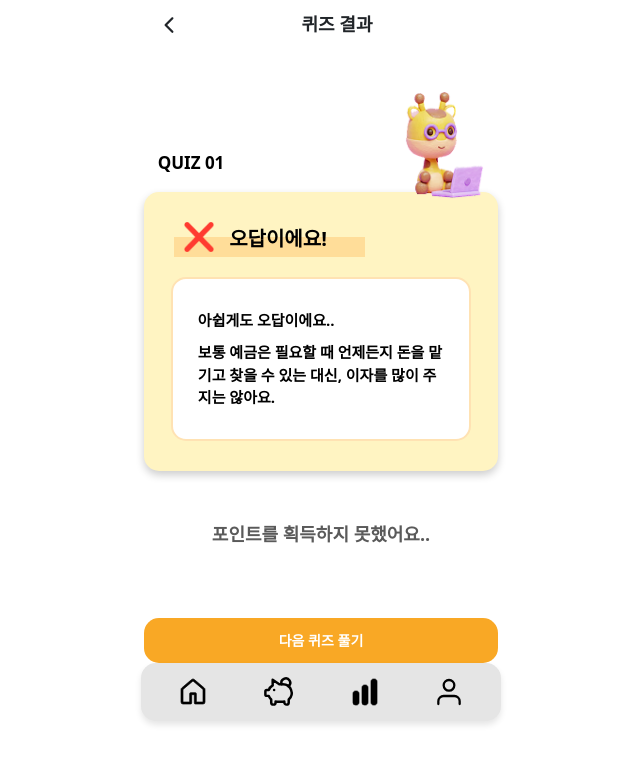
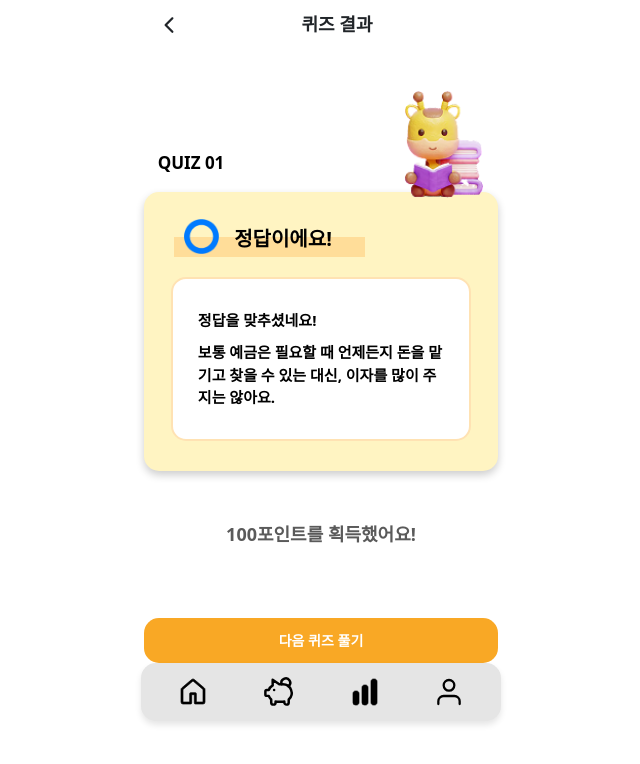
Before and after one commit to Zoo-Money/ZooMoney_FrontEnd, a React (Create React App) app: page / in a window 1280 px wide. Shown: the top 764 px of the page, without its empty margins (319-959 px from the left). Built offline with nearby package versions, Linux system fonts and the light colour scheme.

Commit message:
[feat]:pull을 위한 커밋(#8)

```diff
--- a/src/App.js
+++ b/src/App.js
@@ -16,8 +16,8 @@
         {/* <Route path="/" element={<QuizEnd />} /> */}
         {/* <Route path="/" element={<QuizMain />} /> */}
         {/* <Route path="/" element={<QuizQuiz />} /> */}
-        {/* <Route path="/" element={<QuizSuccess />} /> */}
-        <Route path="/" element={<QuizFailure />} />
+        <Route path="/" element={<QuizSuccess />} />
+        {/* <Route path="/" element={<QuizFailure />} /> */}
       </Routes>
     </Router>
   );
```
